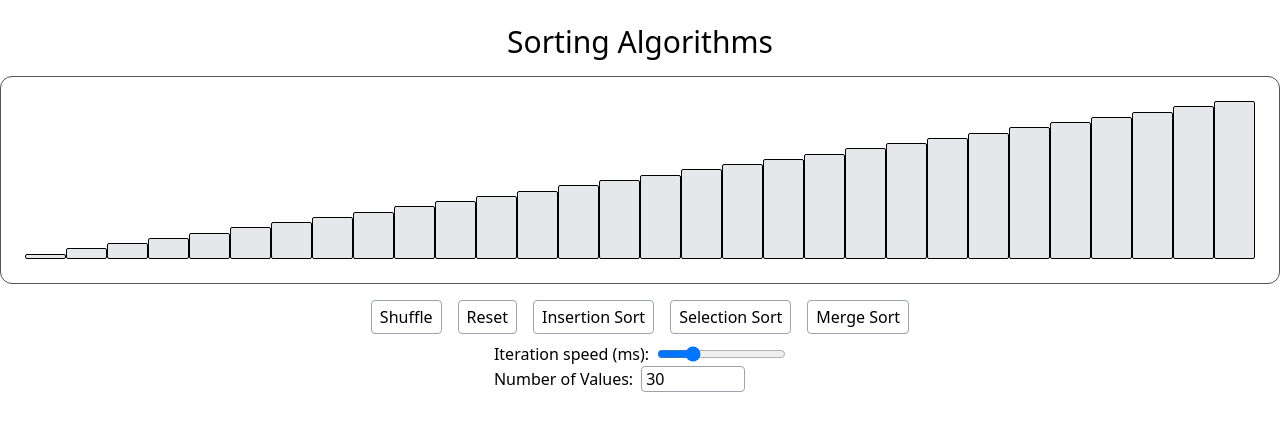
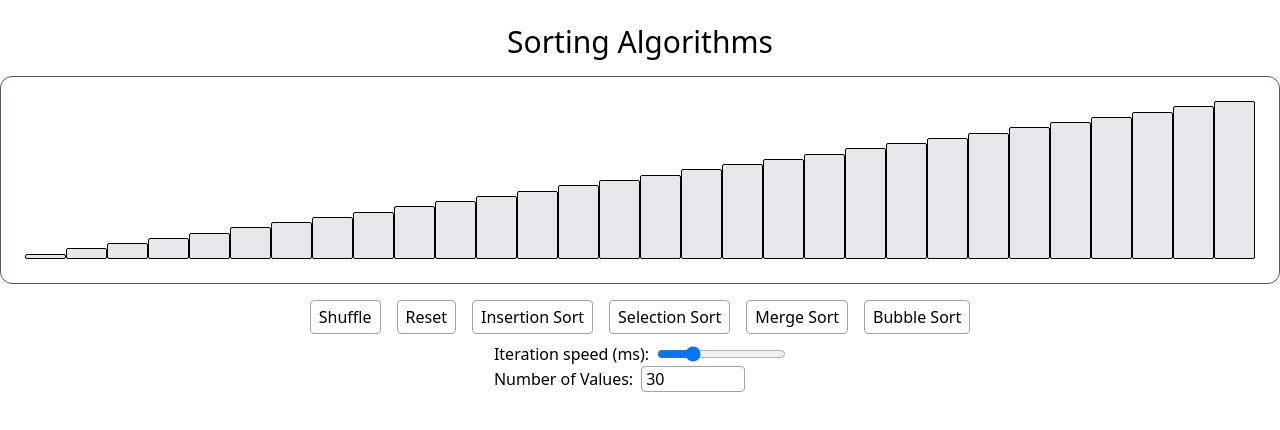
Before and after one commit to ThomasSel/sorting-algorithms, a React (Vite) app in the folder typescript/: page / in a window 1280 px wide. Shown: the top 430 px of the page. Built offline with nearby package versions, Linux system fonts and the light colour scheme.

Commit message:
Add step by step bubblesort

```diff
--- a/typescript/src/components/App.tsx
+++ b/typescript/src/components/App.tsx
@@ -4,6 +4,7 @@ import shuffle from "../utils";
 import { insertionSortInPlace } from "../sorting-algorithms/insertionSort";
 import { selectionSortInPlace } from "../sorting-algorithms/selectionSort";
 import { mergeSortInPlace } from "../sorting-algorithms/mergeSort";
+import { bubbleSortInPlace } from "../sorting-algorithms/bubbleSort";
 
 const generateValues = (n: number): number[] => {
   const values: number[] = [];
@@ -97,6 +98,9 @@ function App(): JSX.Element {
                 Selection Sort
               </button>
               <button onClick={handleSort(mergeSortInPlace)}>Merge Sort</button>
+              <button onClick={handleSort(bubbleSortInPlace)}>
+                Bubble Sort
+              </button>
             </>
           )}
         </div>
--- a/typescript/src/sorting-algorithms/bubbleSort.ts
+++ b/typescript/src/sorting-algorithms/bubbleSort.ts
@@ -13,7 +13,7 @@ export const bubbleSortInPlace = async <T>(
         arr[i - 1] = arr[i];
         arr[i] = temp;
 
-        update([...arr]);
+        await update([...arr]);
 
         sorted = false;
       }
```
